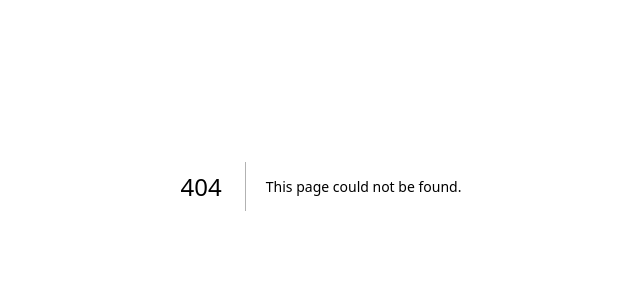
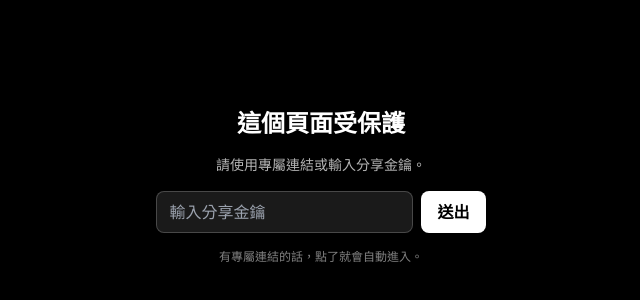
Before and after one commit to cabeechen/romance-surprise, a Next.js app: page /locked in a window 1280 px wide. Before the commit this address had no page. Shown: the part 214-514 px from the top of the page, without its empty margins (319-959 px from the left). Built offline with nearby package versions, Linux system fonts and the light colour scheme.

Commit message:
add middleware and unlock page for password protection

```diff
--- /dev/null
+++ b/app/locked/page.jsx
@@ -0,0 +1,34 @@
+// app/locked/page.jsx
+"use client";
+import { useState } from "react";
+
+export default function Locked() {
+  const [key, setKey] = useState("");
+  return (
+    <div className="min-h-screen grid place-items-center bg-black text-white">
+      <div className="max-w-sm text-center space-y-4">
+        <h1 className="text-2xl font-semibold">這個頁面受保護</h1>
+        <p className="text-white/70 text-sm">請使用專屬連結或輸入分享金鑰。</p>
+
+        <div className="flex gap-2 justify-center">
+          <input
+            value={key}
+            onChange={(e) => setKey(e.target.value)}
+            placeholder="輸入分享金鑰"
+            className="px-3 py-2 rounded-lg bg-white/10 border border-white/20 outline-none"
+          />
+          <button
+            onClick={() => {
+              if (key) window.location.href = `/unlock?key=${encodeURIComponent(key)}`;
+            }}
+            className="px-4 py-2 rounded-lg bg-white text-black font-semibold"
+          >
+            送出
+          </button>
+        </div>
+
+        <p className="text-xs text-white/50">有專屬連結的話，點了就會自動進入。</p>
+      </div>
+    </div>
+  );
+}
--- /dev/null
+++ b/app/unlock/route.js
@@ -0,0 +1,24 @@
+// app/unlock/route.js
+import { NextResponse } from "next/server";
+
+const SHARE_KEY = process.env.SHARE_KEY || "iloveyou1211";
+
+export async function GET(req) {
+  const { searchParams } = new URL(req.url);
+  const key = searchParams.get("key");
+
+  if (key !== SHARE_KEY) {
+    return new NextResponse("Invalid key", { status: 401 });
+  }
+
+  const res = NextResponse.redirect(new URL("/romance", req.url));
+  res.cookies.set("share", "ok", {
+    httpOnly: true,
+    // 本地 (http) 不能設 secure；上線 (https) 再設
+    secure: process.env.NODE_ENV === "production",
+    sameSite: "lax",
+    path: "/",
+    maxAge: 60 * 60 * 24 * 7, // 7 天
+  });
+  return res;
+}
--- /dev/null
+++ b/page.jsx
@@ -0,0 +1,5 @@
+// app/page.jsx
+import { redirect } from "next/navigation";
+export default function Home() {
+  redirect("/romance");
+}
```
Also changed, not shown: middleware.js (added, +22 -0 lines).
